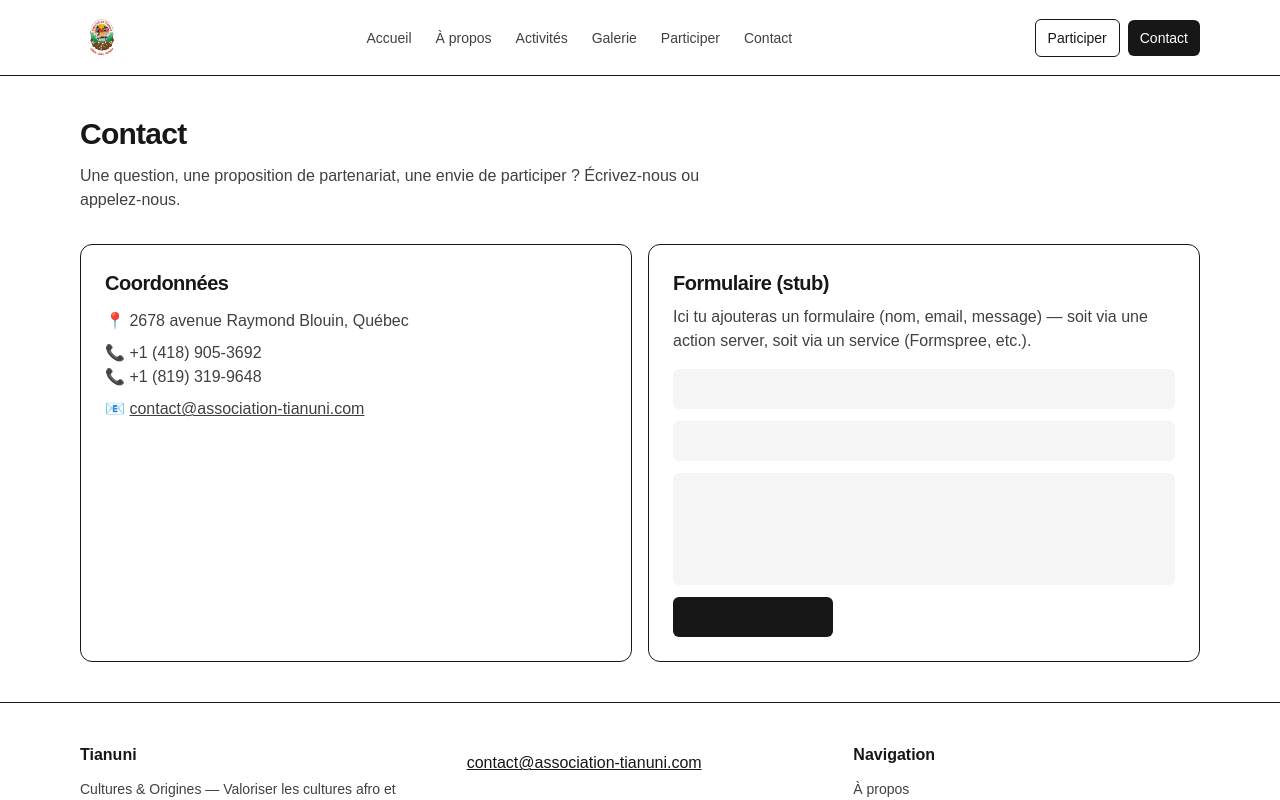
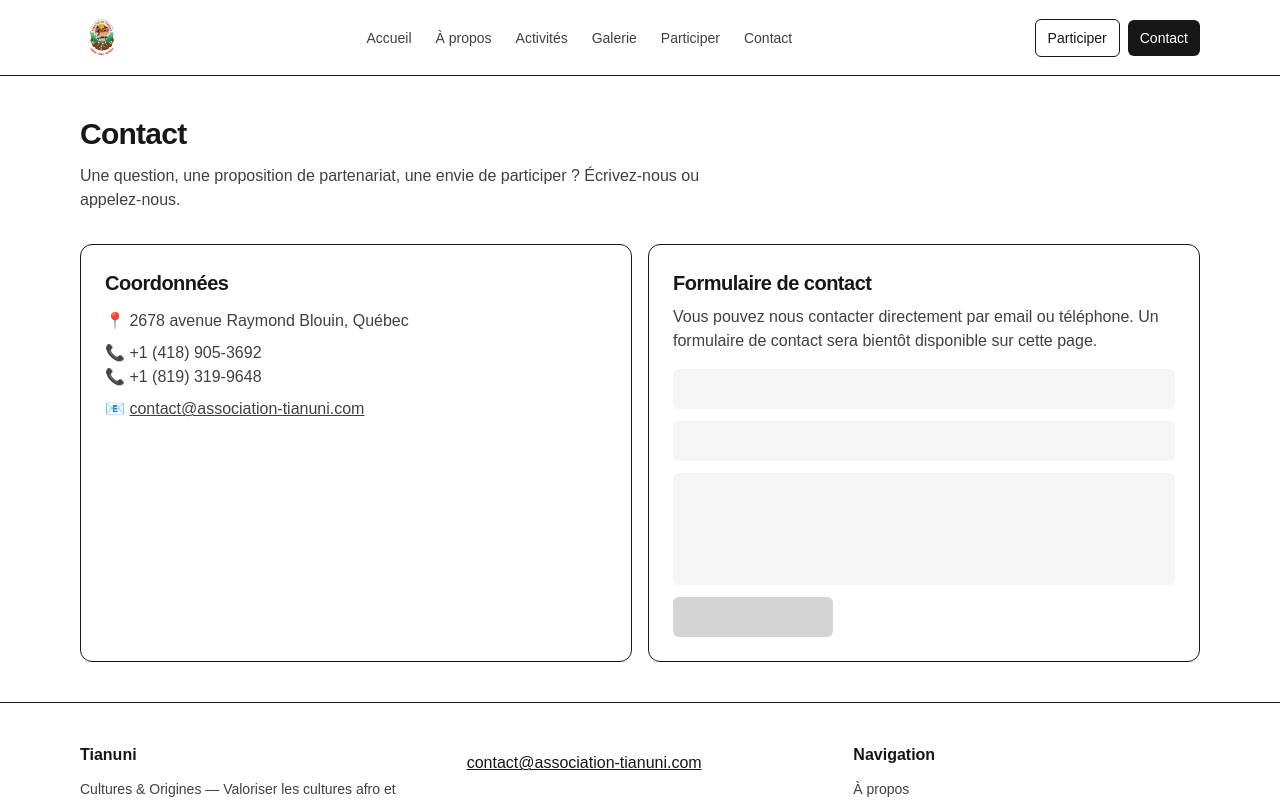
Before and after one commit to Hazichomwarr/tianuni, a Next.js app: page /contact in a window 1280 px wide. Shown: the top 800 px of the page. Built offline with nearby package versions, Linux system fonts and the light colour scheme.

Commit message:
chore: clean client-facing copy on contact and gallery sections

```diff
--- a/app/contact/page.tsx
+++ b/app/contact/page.tsx
@@ -30,7 +30,7 @@ export default function ContactPage() {
           </div>
         </section>
 
-        <section className="rounded-xl border p-6">
+        {/* <section className="rounded-xl border p-6">
           <h2 className="text-xl font-semibold tracking-tight">
             Formulaire (stub)
           </h2>
@@ -45,6 +45,24 @@ export default function ContactPage() {
             <div className="h-28 rounded-md bg-neutral-100" />
             <div className="h-10 w-40 rounded-md bg-neutral-900" />
           </div>
+        </section> */}
+
+        <section className="rounded-xl border p-6">
+          <h2 className="text-xl font-semibold tracking-tight">
+            Formulaire de contact
+          </h2>
+          <p className="mt-2 text-neutral-700">
+            Vous pouvez nous contacter directement par email ou téléphone. Un
+            formulaire de contact sera bientôt disponible sur cette page.
+          </p>
+
+          {/* Visual placeholder (kept intentionally minimal) */}
+          <div className="mt-4 grid gap-3">
+            <div className="h-10 rounded-md bg-neutral-100" />
+            <div className="h-10 rounded-md bg-neutral-100" />
+            <div className="h-28 rounded-md bg-neutral-100" />
+            <div className="h-10 w-40 rounded-md bg-neutral-300" />
+          </div>
         </section>
       </div>
     </Container>
--- a/app/page.tsx
+++ b/app/page.tsx
@@ -214,9 +214,13 @@ export default function HomePage() {
             <div className="aspect-4/3 rounded-xl bg-neutral-100" />
           </div>
 
-          <p className="mt-3 text-xs text-neutral-500">
+          {/* <p className="mt-3 text-xs text-neutral-500">
             (Aperçu) — Remplace ces blocs par des images quand le client fournit
             les albums.
+          </p> */}
+          <p className="mt-3 text-sm text-neutral-600">
+            Découvrez quelques moments forts de nos activités. La galerie
+            complète sera mise à jour régulièrement.
           </p>
         </div>
       </section>
```
